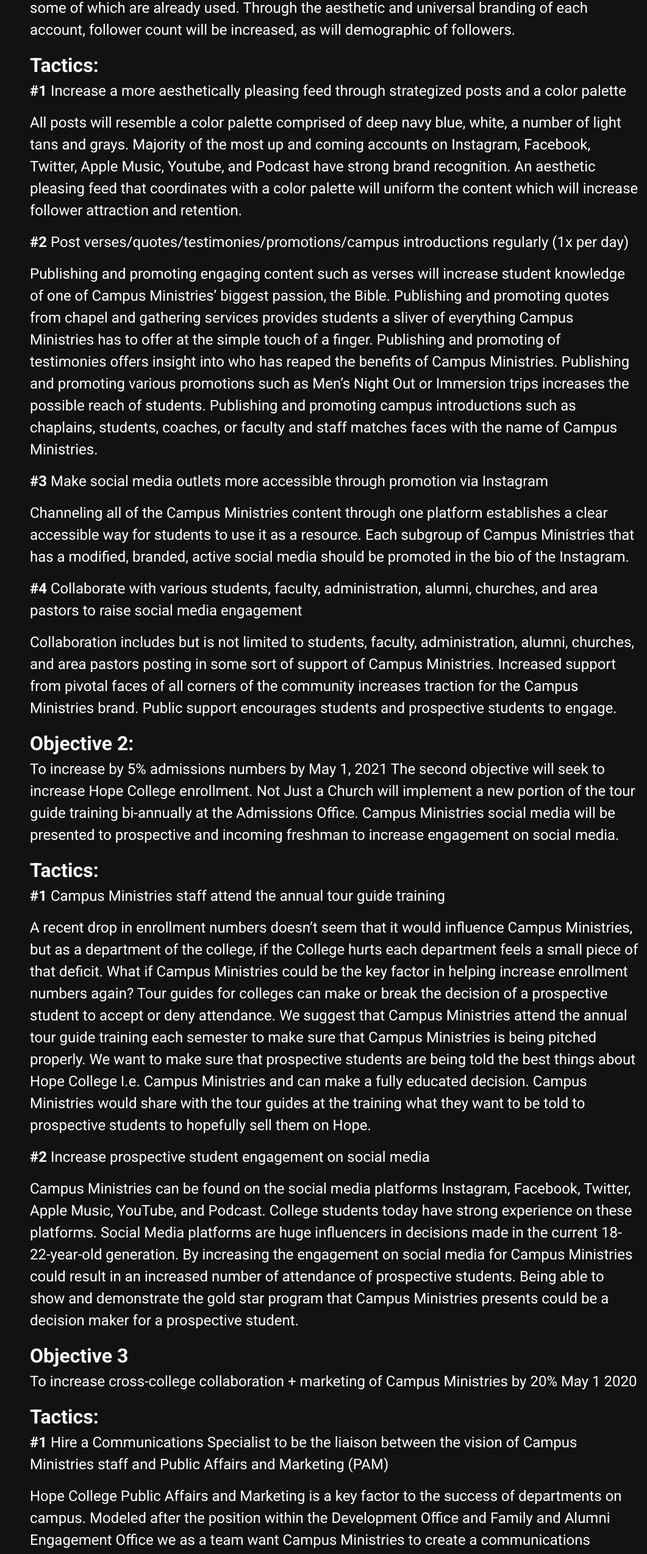
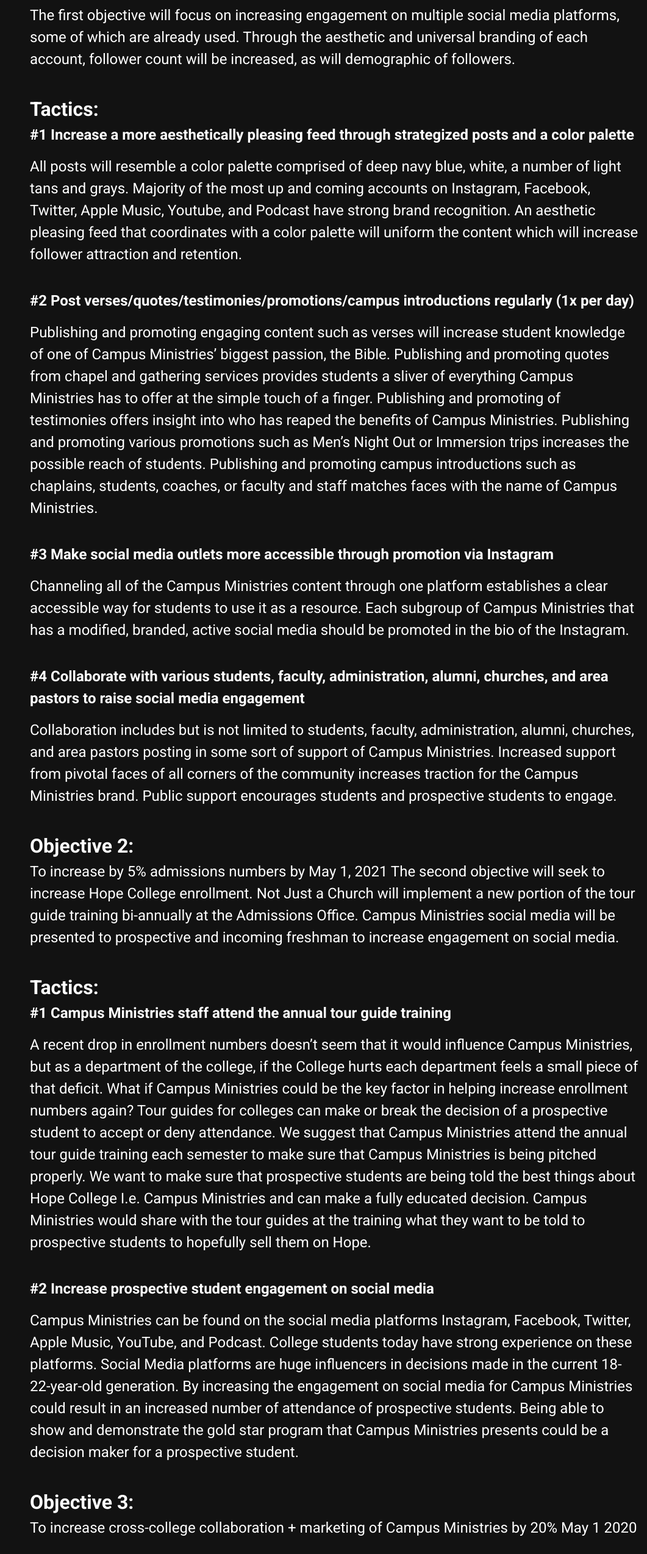
Before and after one commit to jgierlach/Advanced-PR-Plan-Book, a Vue app: page /goals-and-objectives in a window 1280 px wide. Shown: the part 800-3348 px from the top of the page at 61% size, without its empty margins (219-1280 px from the left). Built offline with nearby package versions, Linux system fonts and the light colour scheme.

Commit message:
Fixed spacing

```diff
--- a/src/App.vue
+++ b/src/App.vue
@@ -37,6 +37,10 @@ h3 {
   font-size: 2rem;
 }
 
+h4 {
+  font-size: 1.65rem;
+}
+
 li {
   font-size: 1.5rem;
 }
--- a/src/views/GoalsAndObjectives.vue
+++ b/src/views/GoalsAndObjectives.vue
@@ -11,6 +11,8 @@
         program and influence admissions decisions and public perceptions of
         Hope College in a positive way.
       </p>
+
+      <br/>
 
       <h3>Strategy:</h3>
       <p>
@@ -26,6 +28,8 @@
         wanting to be apart of the gold standard that is Campus Ministries.
       </p>
 
+      <br/>
+
       <h3>Objective 1:</h3>
       <p>
         To increase by 70% Campus Ministries’ Instagram, Facebook, Twitter,
@@ -38,10 +42,12 @@
         increased, as will demographic of followers.
       </p>
 
+      <br/>
+
       <h3>Tactics:</h3>
       <p>
-        <strong>#1</strong> Increase a more aesthetically pleasing feed through
-        strategized posts and a color palette
+        <strong>#1 Increase a more aesthetically pleasing feed through
+        strategized posts and a color palette</strong>
       </p>
 
       <p>
@@ -53,9 +59,11 @@
         will increase follower attraction and retention.
       </p>
 
+      <br/>
+
       <p>
-        <strong>#2</strong> Post verses/quotes/testimonies/promotions/campus
-        introductions regularly (1x per day)
+        <strong>#2 Post verses/quotes/testimonies/promotions/campus
+        introductions regularly (1x per day)</strong>
       </p>
 
       <p>
@@ -72,9 +80,11 @@
         Campus Ministries.
       </p>
 
+      <br/>
+
       <p>
-        <strong>#3</strong> Make social media outlets more accessible through
-        promotion via Instagram
+        <strong>#3 Make social media outlets more accessible through
+        promotion via Instagram</strong>
       </p>
 
       <p>
@@ -84,10 +94,12 @@
         social media should be promoted in the bio of the Instagram.
       </p>
 
+      <br/>
+
       <p>
-        <strong>#4</strong> Collaborate with various students, faculty,
+        <strong>#4 Collaborate with various students, faculty,
         administration, alumni, churches, and area pastors to raise social media
-        engagement
+        engagement</strong>
       </p>
 
       <p>
@@ -99,6 +111,8 @@
         students to engage.
       </p>
 
+      <br/>
+
       <h3>Objective 2:</h3>
       <p>
         To increase by 5% admissions numbers by May 1, 2021 The second objective
@@ -109,11 +123,13 @@
         media.
       </p>
 
+      <br/>
+
       <h3>Tactics:</h3>
 
       <p>
-        <strong>#1</strong> Campus Ministries staff attend the annual tour guide
-        training
+        <strong>#1 Campus Ministries staff attend the annual tour guide
+        training</strong>
       </p>
 
       <p>
@@ -132,9 +148,11 @@
         sell them on Hope.
       </p>
 
+      <br/>
+
       <p>
-        <strong>#2</strong> Increase prospective student engagement on social
-        media
+        <strong>#2 Increase prospective student engagement on social
+        media</strong>
       </p>
 
       <p>
@@ -149,18 +167,22 @@
         prospective student.
       </p>
 
-      <h3>Objective 3</h3>
+      <br/>
+
+      <h3>Objective 3:</h3>
       <p>
         To increase cross-college collaboration + marketing of Campus Ministries
         by 20% May 1 2020
       </p>
 
+      <br/>
+
       <h3>Tactics:</h3>
 
       <p>
-        <strong>#1</strong> Hire a Communications Specialist to be the liaison
+        <strong>#1 Hire a Communications Specialist to be the liaison
         between the vision of Campus Ministries staff and Public Affairs and
-        Marketing (PAM)
+        Marketing (PAM)</strong>
       </p>
 
       <p>
@@ -176,9 +198,11 @@
         a successful program.
       </p>
 
+      <br/>
+
       <p>
-        <strong>#2</strong> By May 1, 2030 host a Campus Ministries Leadership
-        conference
+        <strong>#2 By May 1, 2030 host a Campus Ministries Leadership
+        conference</strong>
       </p>
 
       <p>
@@ -193,9 +217,11 @@
         for the program.
       </p>
 
+      <br/>
+
       <p>
-        <strong>#3</strong> By May 1 2040 merge Western Seminary underneath
-        Campus Ministries
+        <strong>#3 By May 1 2040 merge Western Seminary underneath
+        Campus Ministries</strong>
       </p>
 
       <p>
@@ -208,15 +234,19 @@
         and campaign we have created.
       </p>
 
+      <br/>
+
       <h3>Objective 4:</h3>
       <p>To increase by 5% Trygve’s brand recognition by August 31, 2021</p>
+
+      <br/>
 
       <h3>Tactics:</h3>
 
       <p>
-        <strong>#1</strong> The Communication Specialist will manage and run all
+        <strong>#1 The Communication Specialist will manage and run all
         of Trygve’s social media accounts to best leverage his personal brand to
-        promote Campus Ministries
+        promote Campus Ministries</strong>
       </p>
 
       <p>
@@ -231,9 +261,11 @@
         benefit of the other.
       </p>
 
+      <br/>
+
       <p>
-        <strong>#2</strong> Promote his personal and Campus Ministries accounts
-        via visual aid during speaking engagements on and off campus
+        <strong>#2 Promote his personal and Campus Ministries accounts
+        via visual aid during speaking engagements on and off campus</strong>
       </p>
 
       <p>
@@ -247,7 +279,9 @@
         great way to increase Trygve’s brand recognition.
       </p>
 
-      <p><strong>#3</strong> Create/update Trygve’s personal website</p>
+      <br/>
+
+      <p><strong>#3 Create/update Trygve’s personal website</strong></p>
       <p>
         This to us felt like necessary brand policing and control. Trygve’s
         personal website will be home to all relevant things Trygve does for
```
